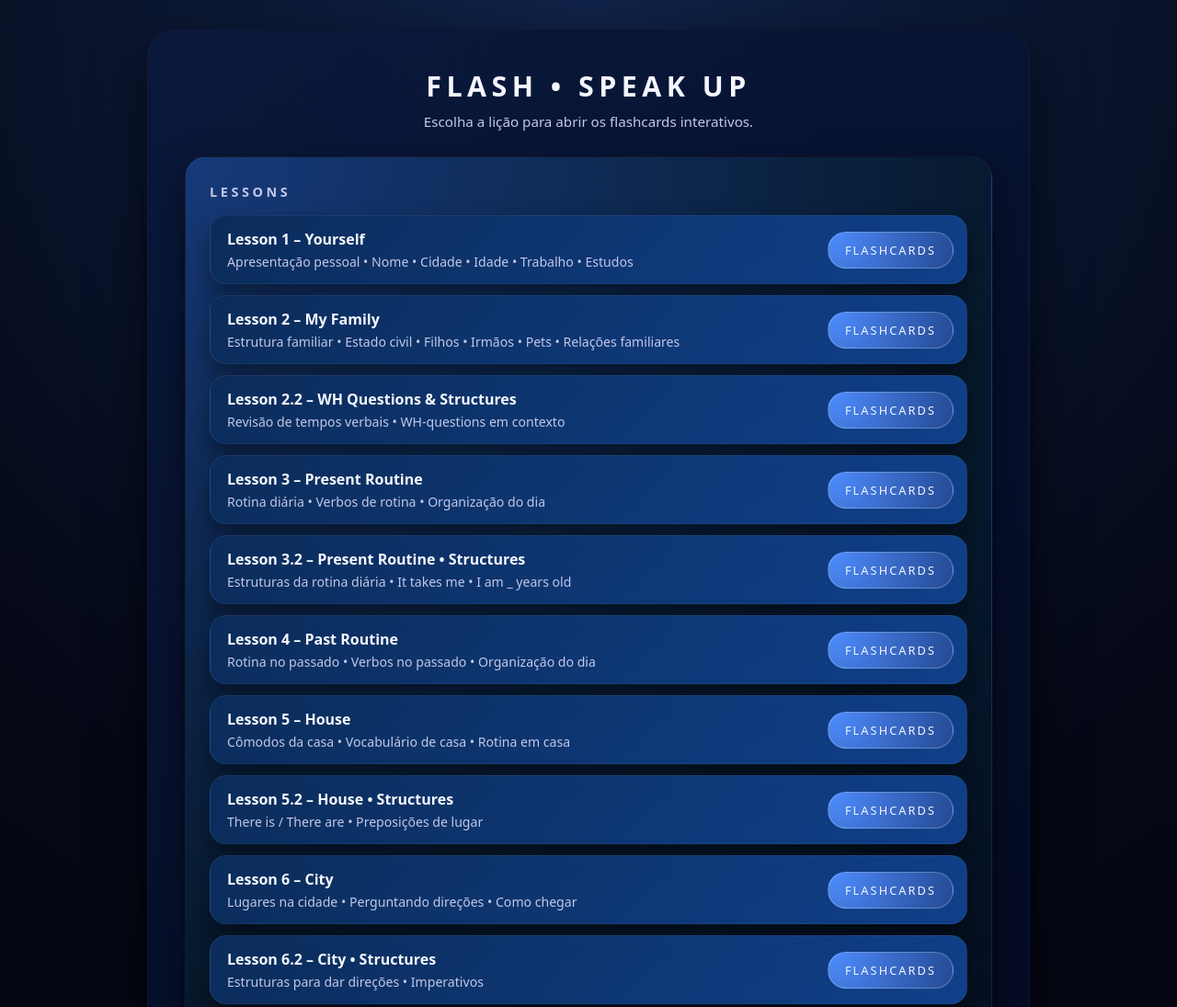
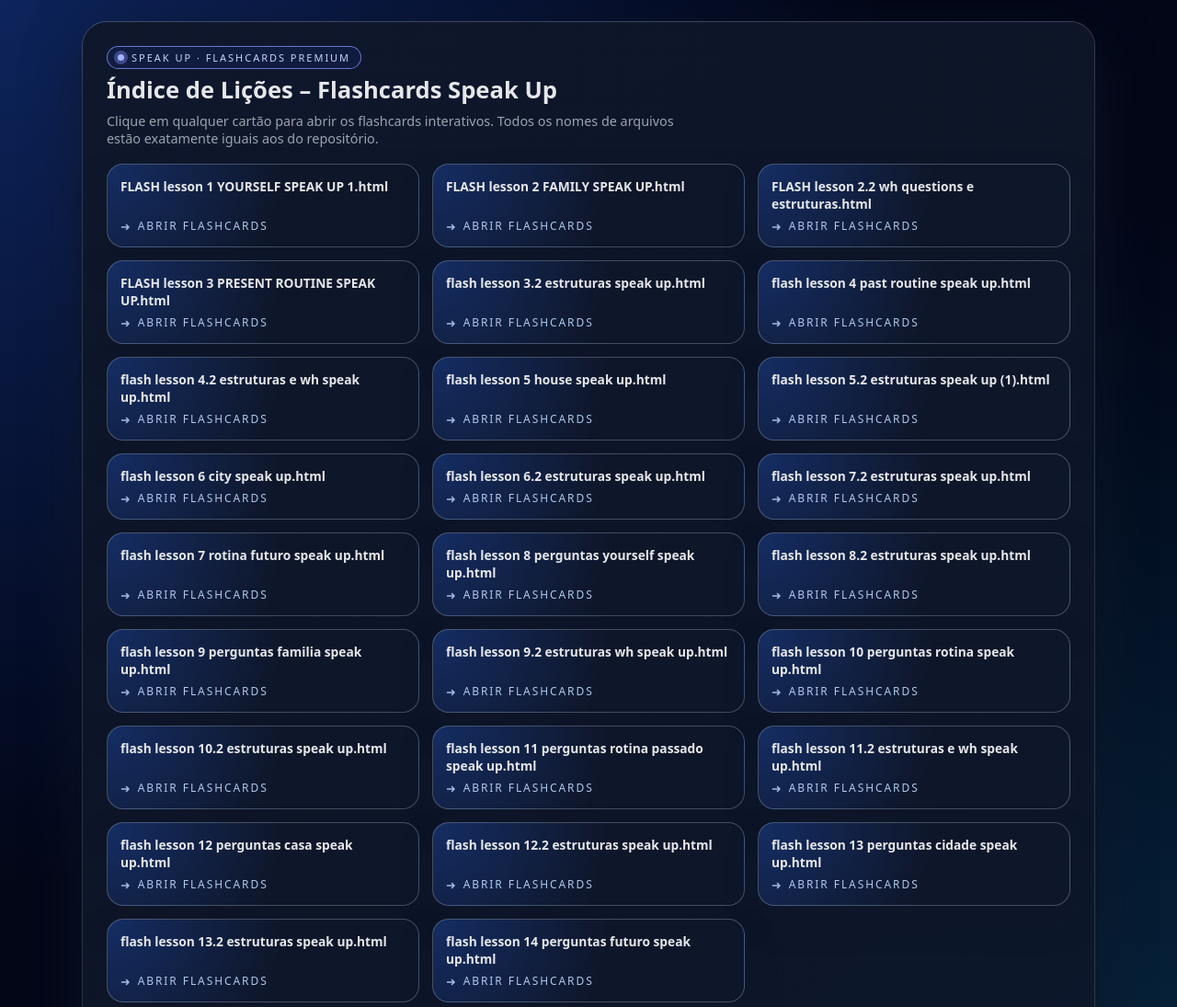
Before and after one commit to teacher-inesbraga/SPEAK-UP-AB, a plain HTML site: page index.html in a window 1280 px wide. Shown: the top 1095 px of the page at 92% size. Drawn offline with Linux system fonts and the light colour scheme.

Commit message:
Add files via upload

```diff
--- a/index.html
+++ b/index.html
@@ -2,108 +2,321 @@
 <html lang="pt-BR">
 <head>
   <meta charset="UTF-8" />
-  <title>FLASH • SPEAK UP — by Teacher Inês Braga</title>
+  <title>INDEX SPEAK UP – Flashcards Premium</title>
   <meta name="viewport" content="width=device-width, initial-scale=1.0" />
   <style>
     :root {
-      --bg: #050816;
-      --bg-card: #071a2f;
-      --bg-card-strong: #0b2c5a;
-      --text-main: #f5f7ff;
-      --text-muted: #c3c8e8;
-      --accent: #4f8dff;
-      --accent-soft: #29457a;
-      --radius-xl: 24px;
-      --shadow-soft: 0 24px 60px rgba(0, 0, 0, 0.6);
-      --shadow-card: 0 18px 40px rgba(0, 0, 0, 0.5);
+      --bg: #020617;
+      --accent: #1d4ed8;
+      --text-main: #e5e7eb;
+      --text-soft: #9ca3af;
+      --card-bg: rgba(15, 23, 42, 0.96);
     }
-    * { box-sizing: border-box; margin: 0; padding: 0; font-family: system-ui; }
+
+    * {
+      margin: 0;
+      padding: 0;
+      box-sizing: border-box;
+    }
+
     body {
+      font-family: system-ui, -apple-system, BlinkMacSystemFont, "Segoe UI", sans-serif;
+      background:
+        radial-gradient(circle at top left, rgba(37, 99, 235, 0.32) 0, transparent 55%),
+        radial-gradient(circle at bottom right, rgba(8, 47, 73, 0.7) 0, transparent 55%),
+        var(--bg);
+      color: var(--text-main);
       min-height: 100vh;
-      background: radial-gradient(circle at top, #102349 0, #050816 55%, #02030b 100%);
-      color: var(--text-main);
-      display: flex; align-items: center; justify-content: center;
-      padding: 32px 16px;
+      display: flex;
+      justify-content: center;
+      padding: 24px 12px 32px;
     }
-    .app {
-      width: 100%; max-width: 960px;
-      background: linear-gradient(145deg, rgba(10, 25, 60, 0.97), rgba(3, 8, 30, 0.98));
-      border-radius: 32px; padding: 32px 20px 24px;
-      box-shadow: var(--shadow-soft);
-      border: 1px solid rgba(255,255,255,0.04);
+
+    .shell {
+      width: 100%;
+      max-width: 1100px;
+      background: linear-gradient(135deg, rgba(15, 23, 42, 0.96), rgba(15, 23, 42, 0.9));
+      border-radius: 26px;
+      padding: 22px 20px 26px;
+      box-shadow:
+        0 22px 60px rgba(15, 23, 42, 0.9),
+        0 0 0 1px rgba(148, 163, 184, 0.45);
+      backdrop-filter: blur(20px);
     }
-    @media (min-width: 768px){ .app{ padding:40px 40px 32px;} }
-    .app-header{text-align:center;margin-bottom:28px;}
-    .app-title{font-size:1.9rem;letter-spacing:0.18em;text-transform:uppercase;font-weight:700;margin-bottom:8px;}
-    .app-subtitle{font-size:0.95rem;color:var(--text-muted);}
-    .lessons-box{
-      margin-top:28px;
-      background: radial-gradient(circle at top left,#163a7a 0,#071a2f 55%,#050816 100%);
-      border-radius: var(--radius-xl);
-      padding:24px 18px 18px;
-      box-shadow: var(--shadow-card);
-      border:1px solid rgba(255,255,255,0.05);
+
+    header {
+      display: flex;
+      flex-direction: column;
+      gap: 8px;
+      margin-bottom: 18px;
     }
-    @media (min-width:768px){ .lessons-box{ padding:28px 26px 22px;} }
-    .lessons-heading{font-size:0.9rem;letter-spacing:0.25em;text-transform:uppercase;color:var(--text-muted);margin-bottom:16px;}
-    .lesson-card{
-      display:flex;align-items:center;justify-content:space-between;gap:16px;
-      background: linear-gradient(135deg,#0b2c5a,#10408a);
-      border-radius:18px;padding:14px 14px 14px 18px;margin-bottom:12px;
-      box-shadow:0 16px 30px rgba(0,0,0,0.45);
-      border:1px solid rgba(255,255,255,0.06);
+
+    .badge {
+      display: inline-flex;
+      align-items: center;
+      gap: 8px;
+      padding: 4px 11px;
+      border-radius: 999px;
+      border: 1px solid rgba(129, 140, 248, 0.8);
+      background: rgba(30, 64, 175, 0.15);
+      font-size: 11px;
+      letter-spacing: 0.18em;
+      text-transform: uppercase;
+      color: #c7d2fe;
+      width: fit-content;
     }
-    .lesson-text h2{font-size:1rem;margin-bottom:4px;}
-    .lesson-text p{font-size:0.88rem;color:var(--text-muted);}
-    .lesson-button{
-      text-decoration:none;font-size:0.8rem;letter-spacing:0.16em;text-transform:uppercase;
-      color:var(--text-main);background:radial-gradient(circle at top left,#4f8dff,#244a93);
-      padding:10px 18px;border-radius:999px;border:1px solid rgba(255,255,255,0.25);white-space:nowrap;flex-shrink:0;
+
+    .badge-dot {
+      width: 7px;
+      height: 7px;
+      border-radius: 999px;
+      background: #a5b4fc;
+      box-shadow: 0 0 0 4px rgba(129, 140, 248, 0.4);
     }
-    .tip{margin-top:18px;font-size:0.8rem;color:var(--text-muted);}
-    .footer{margin-top:18px;text-align:center;font-size:0.78rem;color:rgba(195,200,232,0.8);letter-spacing:0.18em;text-transform:uppercase;}
+
+    h1 {
+      font-size: 1.6rem;
+      line-height: 1.2;
+    }
+
+    .subtitle {
+      font-size: 0.9rem;
+      color: var(--text-soft);
+      max-width: 640px;
+    }
+
+    .grid {
+      margin-top: 18px;
+      display: grid;
+      grid-template-columns: repeat(1, minmax(0, 1fr));
+      gap: 14px;
+    }
+
+    @media (min-width: 640px) {
+      .shell {
+        padding: 26px 26px 30px;
+      }
+      .grid {
+        grid-template-columns: repeat(2, minmax(0, 1fr));
+      }
+    }
+
+    @media (min-width: 960px) {
+      .grid {
+        grid-template-columns: repeat(3, minmax(0, 1fr));
+      }
+    }
+
+    .lesson-card {
+      display: flex;
+      flex-direction: column;
+      justify-content: space-between;
+      gap: 6px;
+      padding: 14px 14px 13px;
+      border-radius: 18px;
+      text-decoration: none;
+      background: radial-gradient(circle at top left, rgba(37, 99, 235, 0.3), transparent 55%), var(--card-bg);
+      border: 1px solid rgba(148, 163, 184, 0.4);
+      box-shadow: 0 18px 30px rgba(15, 23, 42, 0.65);
+      transition:
+        transform 0.22s ease,
+        box-shadow 0.22s ease,
+        border-color 0.22s ease,
+        background 0.22s ease;
+    }
+
+    .lesson-card:hover {
+      transform: translateY(-3px);
+      border-color: rgba(129, 140, 248, 0.95);
+      box-shadow:
+        0 20px 40px rgba(15, 23, 42, 0.9),
+        0 0 0 1px rgba(129, 140, 248, 0.4);
+      background:
+        radial-gradient(circle at top left, rgba(129, 140, 248, 0.45), transparent 60%),
+        var(--card-bg);
+    }
+
+    .lesson-code {
+      font-size: 0.86rem;
+      font-weight: 600;
+      color: #e5e7eb;
+      word-break: break-word;
+    }
+
+    .lesson-tag {
+      font-size: 0.75rem;
+      text-transform: uppercase;
+      letter-spacing: 0.16em;
+      color: #bfdbfe;
+      display: inline-flex;
+      align-items: center;
+      gap: 6px;
+      opacity: 0.9;
+    }
+
+    .lesson-tag::before {
+      content: "➜";
+      font-size: 0.8rem;
+      opacity: 0.9;
+    }
+
+    .footer-hint {
+      margin-top: 16px;
+      font-size: 0.8rem;
+      color: var(--text-soft);
+    }
   </style>
 </head>
 <body>
-  <main class="app">
-    <header class="app-header">
-      <h1 class="app-title">FLASH • SPEAK UP</h1>
-      <p class="app-subtitle">Escolha a lição para abrir os flashcards interativos.</p>
+  <div class="shell">
+    <header>
+      <div class="badge">
+        <span class="badge-dot"></span>
+        SPEAK UP · FLASHCARDS PREMIUM
+      </div>
+      <h1>Índice de Lições – Flashcards Speak Up</h1>
+      <p class="subtitle">
+        Clique em qualquer cartão para abrir os flashcards interativos. Todos os nomes de arquivos estão exatamente iguais aos do repositório.
+      </p>
     </header>
-    <section class="lessons-box">
-      <h2 class="lessons-heading">Lessons</h2>
 
-      <div class="lesson-card"><div class="lesson-text"><h2>Lesson 1 – Yourself</h2><p>Apresentação pessoal • Nome • Cidade • Idade • Trabalho • Estudos</p></div><a href="FLASH lesson 1 YOURSELF SPEAK UP 1.html" class="lesson-button">FLASHCARDS</a></div>
+    <section class="grid">
 
-      <div class="lesson-card"><div class="lesson-text"><h2>Lesson 2 – My Family</h2><p>Estrutura familiar • Estado civil • Filhos • Irmãos • Pets • Relações familiares</p></div><a href="FLASH lesson 2 FAMILY SPEAK UP.html" class="lesson-button">FLASHCARDS</a></div>
+    <a class="lesson-card" href="FLASH lesson 1 YOURSELF SPEAK UP 1.html" target="_blank">
+      <div class="lesson-code">FLASH lesson 1 YOURSELF SPEAK UP 1.html</div>
+      <div class="lesson-tag">Abrir flashcards</div>
+    </a>
 
-      <div class="lesson-card"><div class="lesson-text"><h2>Lesson 2.2 – WH Questions & Structures</h2><p>Revisão de tempos verbais • WH-questions em contexto</p></div><a href="FLASH lesson 2.2 wh questions e estruturas.html" class="lesson-button">FLASHCARDS</a></div>
+    <a class="lesson-card" href="FLASH lesson 2 FAMILY SPEAK UP.html" target="_blank">
+      <div class="lesson-code">FLASH lesson 2 FAMILY SPEAK UP.html</div>
+      <div class="lesson-tag">Abrir flashcards</div>
+    </a>
 
-      <div class="lesson-card"><div class="lesson-text"><h2>Lesson 3 – Present Routine</h2><p>Rotina diária • Verbos de rotina • Organização do dia</p></div><a href="FLASH lesson 3 PRESENT ROUTINE SPEAK UP.html" class="lesson-button">FLASHCARDS</a></div>
+    <a class="lesson-card" href="FLASH lesson 2.2 wh questions e estruturas.html" target="_blank">
+      <div class="lesson-code">FLASH lesson 2.2 wh questions e estruturas.html</div>
+      <div class="lesson-tag">Abrir flashcards</div>
+    </a>
 
-      <div class="lesson-card"><div class="lesson-text"><h2>Lesson 3.2 – Present Routine • Structures</h2><p>Estruturas da rotina diária • It takes me • I am _ years old</p></div><a href="flash lesson 3.2 estruturas speak up.html" class="lesson-button">FLASHCARDS</a></div>
+    <a class="lesson-card" href="FLASH lesson 3 PRESENT ROUTINE SPEAK UP.html" target="_blank">
+      <div class="lesson-code">FLASH lesson 3 PRESENT ROUTINE SPEAK UP.html</div>
+      <div class="lesson-tag">Abrir flashcards</div>
+    </a>
 
-      <div class="lesson-card"><div class="lesson-text"><h2>Lesson 4 – Past Routine</h2><p>Rotina no passado • Verbos no passado • Organização do dia</p></div><a href="flash lesson 4 past routine speak up.html" class="lesson-button">FLASHCARDS</a></div>
+    <a class="lesson-card" href="flash lesson 3.2 estruturas speak up.html" target="_blank">
+      <div class="lesson-code">flash lesson 3.2 estruturas speak up.html</div>
+      <div class="lesson-tag">Abrir flashcards</div>
+    </a>
 
-      <div class="lesson-card"><div class="lesson-text"><h2>Lesson 5 – House</h2><p>Cômodos da casa • Vocabulário de casa • Rotina em casa</p></div><a href="flash lesson 5 house speak up.html" class="lesson-button">FLASHCARDS</a></div>
+    <a class="lesson-card" href="flash lesson 4 past routine speak up.html" target="_blank">
+      <div class="lesson-code">flash lesson 4 past routine speak up.html</div>
+      <div class="lesson-tag">Abrir flashcards</div>
+    </a>
 
-      <div class="lesson-card"><div class="lesson-text"><h2>Lesson 5.2 – House • Structures</h2><p>There is / There are • Preposições de lugar</p></div><a href="flash lesson 5.2 estruturas speak up (1).html" class="lesson-button">FLASHCARDS</a></div>
+    <a class="lesson-card" href="flash lesson 4.2 estruturas e wh speak up.html" target="_blank">
+      <div class="lesson-code">flash lesson 4.2 estruturas e wh speak up.html</div>
+      <div class="lesson-tag">Abrir flashcards</div>
+    </a>
 
-      <div class="lesson-card"><div class="lesson-text"><h2>Lesson 6 – City</h2><p>Lugares na cidade • Perguntando direções • Como chegar</p></div><a href="flash lesson 6 city speak up.html" class="lesson-button">FLASHCARDS</a></div>
+    <a class="lesson-card" href="flash lesson 5 house speak up.html" target="_blank">
+      <div class="lesson-code">flash lesson 5 house speak up.html</div>
+      <div class="lesson-tag">Abrir flashcards</div>
+    </a>
 
-      <div class="lesson-card"><div class="lesson-text"><h2>Lesson 6.2 – City • Structures</h2><p>Estruturas para dar direções • Imperativos</p></div><a href="flash lesson 6.2 estruturas speak up.html" class="lesson-button">FLASHCARDS</a></div>
+    <a class="lesson-card" href="flash lesson 5.2 estruturas speak up (1).html" target="_blank">
+      <div class="lesson-code">flash lesson 5.2 estruturas speak up (1).html</div>
+      <div class="lesson-tag">Abrir flashcards</div>
+    </a>
 
-      <div class="lesson-card"><div class="lesson-text"><h2>Lesson 7 – Future Routine</h2><p>Rotina no futuro • Going to / Will</p></div><a href="flash lesson 7 rotina futuro speak up.html" class="lesson-button">FLASHCARDS</a></div>
+    <a class="lesson-card" href="flash lesson 6 city speak up.html" target="_blank">
+      <div class="lesson-code">flash lesson 6 city speak up.html</div>
+      <div class="lesson-tag">Abrir flashcards</div>
+    </a>
 
-      <div class="lesson-card"><div class="lesson-text"><h2>Lesson 7.2 – Future Routine • Structures</h2><p>Estruturas futuras • Perguntas no futuro</p></div><a href="flash lesson 7.2 estruturas speak up.html" class="lesson-button">FLASHCARDS</a></div>
+    <a class="lesson-card" href="flash lesson 6.2 estruturas speak up.html" target="_blank">
+      <div class="lesson-code">flash lesson 6.2 estruturas speak up.html</div>
+      <div class="lesson-tag">Abrir flashcards</div>
+    </a>
 
-      <div class="lesson-card"><div class="lesson-text"><h2>Lesson 8 – Yourself • Questions</h2><p>Perguntas pessoais • Small talk</p></div><a href="flash lesson 8 perguntas yourself speak up.html" class="lesson-button">FLASHCARDS</a></div>
+    <a class="lesson-card" href="flash lesson 7.2 estruturas speak up.html" target="_blank">
+      <div class="lesson-code">flash lesson 7.2 estruturas speak up.html</div>
+      <div class="lesson-tag">Abrir flashcards</div>
+    </a>
 
-      <div class="lesson-card"><div class="lesson-text"><h2>Lesson 8.2 – Yourself • Structures</h2><p>Estruturas para respostas completas</p></div><a href="flash lesson 8.2 estruturas speak up.html" class="lesson-button">FLASHCARDS</a></div>
+    <a class="lesson-card" href="flash lesson 7 rotina futuro speak up.html" target="_blank">
+      <div class="lesson-code">flash lesson 7 rotina futuro speak up.html</div>
+      <div class="lesson-tag">Abrir flashcards</div>
+    </a>
 
-      <p class="tip">Dica: salve este link na tela inicial do celular para acessar os flashcards como se fosse um aplicativo.</p>
+    <a class="lesson-card" href="flash lesson 8 perguntas yourself speak up.html" target="_blank">
+      <div class="lesson-code">flash lesson 8 perguntas yourself speak up.html</div>
+      <div class="lesson-tag">Abrir flashcards</div>
+    </a>
+
+    <a class="lesson-card" href="flash lesson 8.2 estruturas speak up.html" target="_blank">
+      <div class="lesson-code">flash lesson 8.2 estruturas speak up.html</div>
+      <div class="lesson-tag">Abrir flashcards</div>
+    </a>
+
+    <a class="lesson-card" href="flash lesson 9 perguntas familia speak up.html" target="_blank">
+      <div class="lesson-code">flash lesson 9 perguntas familia speak up.html</div>
+      <div class="lesson-tag">Abrir flashcards</div>
+    </a>
+
+    <a class="lesson-card" href="flash lesson 9.2 estruturas wh speak up.html" target="_blank">
+      <div class="lesson-code">flash lesson 9.2 estruturas wh speak up.html</div>
+      <div class="lesson-tag">Abrir flashcards</div>
+    </a>
+
+    <a class="lesson-card" href="flash lesson 10 perguntas rotina speak up.html" target="_blank">
+      <div class="lesson-code">flash lesson 10 perguntas rotina speak up.html</div>
+      <div class="lesson-tag">Abrir flashcards</div>
+    </a>
+
+    <a class="lesson-card" href="flash lesson 10.2 estruturas speak up.html" target="_blank">
+      <div class="lesson-code">flash lesson 10.2 estruturas speak up.html</div>
+      <div class="lesson-tag">Abrir flashcards</div>
+    </a>
+
+    <a class="lesson-card" href="flash lesson 11 perguntas rotina passado speak up.html" target="_blank">
+      <div class="lesson-code">flash lesson 11 perguntas rotina passado speak up.html</div>
+      <div class="lesson-tag">Abrir flashcards</div>
+    </a>
+
+    <a class="lesson-card" href="flash lesson 11.2 estruturas e wh speak up.html" target="_blank">
+      <div class="lesson-code">flash lesson 11.2 estruturas e wh speak up.html</div>
+      <div class="lesson-tag">Abrir flashcards</div>
+    </a>
+
+    <a class="lesson-card" href="flash lesson 12 perguntas casa speak up.html" target="_blank">
+      <div class="lesson-code">flash lesson 12 perguntas casa speak up.html</div>
+      <div class="lesson-tag">Abrir flashcards</div>
+    </a>
+
+    <a class="lesson-card" href="flash lesson 12.2 estruturas speak up.html" target="_blank">
+      <div class="lesson-code">flash lesson 12.2 estruturas speak up.html</div>
+      <div class="lesson-tag">Abrir flashcards</div>
+    </a>
+
+    <a class="lesson-card" href="flash lesson 13 perguntas cidade speak up.html" target="_blank">
+      <div class="lesson-code">flash lesson 13 perguntas cidade speak up.html</div>
+      <div class="lesson-tag">Abrir flashcards</div>
+    </a>
+
+    <a class="lesson-card" href="flash lesson 13.2 estruturas speak up.html" target="_blank">
+      <div class="lesson-code">flash lesson 13.2 estruturas speak up.html</div>
+      <div class="lesson-tag">Abrir flashcards</div>
+    </a>
+
+    <a class="lesson-card" href="flash lesson 14 perguntas futuro speak up.html" target="_blank">
+      <div class="lesson-code">flash lesson 14 perguntas futuro speak up.html</div>
+      <div class="lesson-tag">Abrir flashcards</div>
+    </a>
+
     </section>
-    <footer class="footer">FLASH • SPEAK UP — by Teacher Inês Braga</footer>
-  </main>
+
+    <p class="footer-hint">
+      Certifique-se de que este arquivo está na mesma pasta que todos os HTML das lessons (mesmo nível no GitHub).
+    </p>
+  </div>
 </body>
 </html>
```
